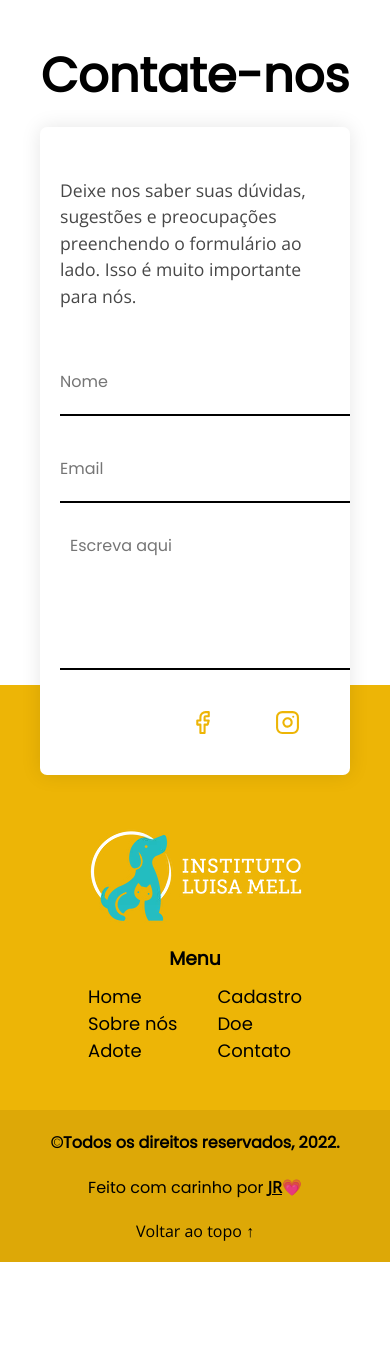
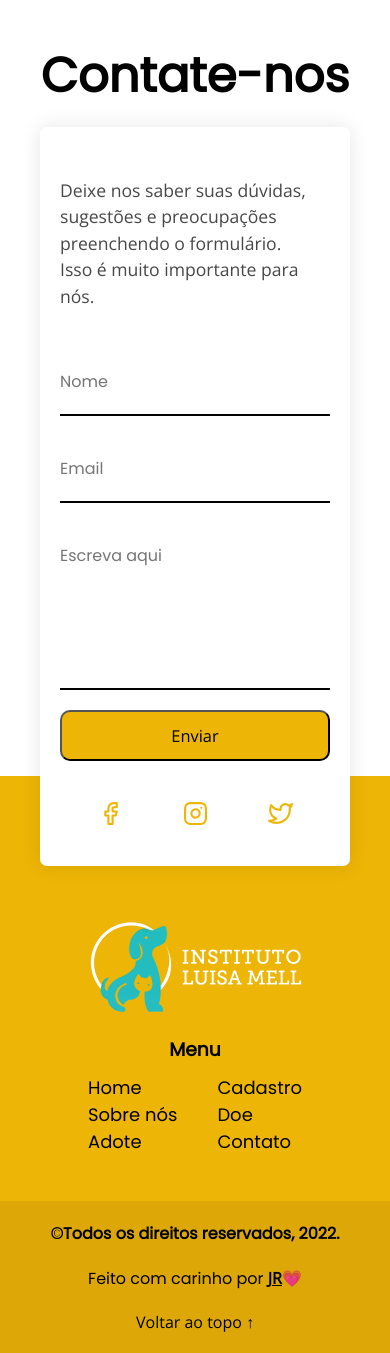
Before and after one commit to DevJR10/lovelydogs.github.io, a PHP site: page / in a window 390 px wide. Shown: the part 4784-6137 px from the top of the page. Before the commit the page ends 6046 px from the top, so only its background shows below. Run offline with PHP 8.4, Linux system fonts and the light colour scheme.

Commit message:
jashbsdljka

```diff
--- a/css/contato.css
+++ b/css/contato.css
@@ -57,7 +57,6 @@
 }
 
 .contato-grid form{
-   max-width: 1000px;
    display: flex;
    flex-direction: column;
    border-radius: 7px;
@@ -67,9 +66,9 @@
    font-family: 'Poppins', sans-serif;
    outline: none;
    display: block;
-   width: auto;
+   width: 100%;
    border: transparent;
-   padding: 20px;
+   padding: 20px 0;
    border-bottom: 2px solid var(--preto);
    margin-bottom: 20px;
    font-size: 1.1rem;
@@ -81,9 +80,20 @@
    outline: none;
    font-size: 1.1rem;
    border: none;
+   width: 100%;
    border-bottom: 2px solid var(--preto);
    font-family: 'Poppins', sans-serif;
-   padding: 20px;
+   padding: 20px 0;
+}
+
+.contato-grid form button{
+   margin-top: 20px;
+   font-family: 'Open Sans', sans-serif;
+   background-color: var(--amarelo-principal);
+   display: inline-block;
+   font-size: 1.025rem;
+   padding: 12px 50px;
+   border-radius: 10px;
 }
 
 @media (max-width:800px){
@@ -134,34 +144,12 @@
    }
    .contato-form form input{
       font-size: 1rem;
-      justify-content: flex-start;
-      padding-left: 0;
-      max-width: ;
-      padding-right: 10px;
    }
    .contato-form form textarea{
       font-size: 1rem;
-      padding-left: 0;
-      padding-right: 10px;
-      justify-content: start;
-      padding: 10px;
    }
    .contato-form .img-contato2 img{
       max-width: 25px;
       max-height: 25px;
    }
 }
-
-@media(max-width:380px){
-   .contato-form form input{
-      max-width: 225px;
-   }
-   .contato-form form textarea{
-      max-width:210px;
-   }
-   .img-contato2{
-      display: flex;
-      justify-content: space-around;
-      gap: 40px;
-   }
-}
--- a/index.html
+++ b/index.html
@@ -164,7 +164,7 @@
 
             <div class="contato-form">
                <div class="contato-texto">
-                  <p>Deixe nos saber suas dúvidas, sugestões e preocupações preenchendo o formulário ao lado. Isso é muito importante para nós.</p>
+                  <p>Deixe nos saber suas dúvidas, sugestões e preocupações preenchendo o formulário. Isso é muito importante para nós.</p>
                   <div class="img-contato">
                      <img class="face-contato" src="icones/facebook.svg" alt="">
                      <img src="icones/instagram.svg" alt="">
@@ -176,6 +176,7 @@
                   <input type="text" id="nome" name="nome" placeholder="Nome">
                   <input type="email" id="email" name="email" placeholder="Email">
                   <textarea name="mensagem" id="mensagem" cols="30" rows="5" placeholder="Escreva aqui"></textarea>
+                  <button>Enviar</button>
                </form>
 
                <div class="img-contato2">
```
